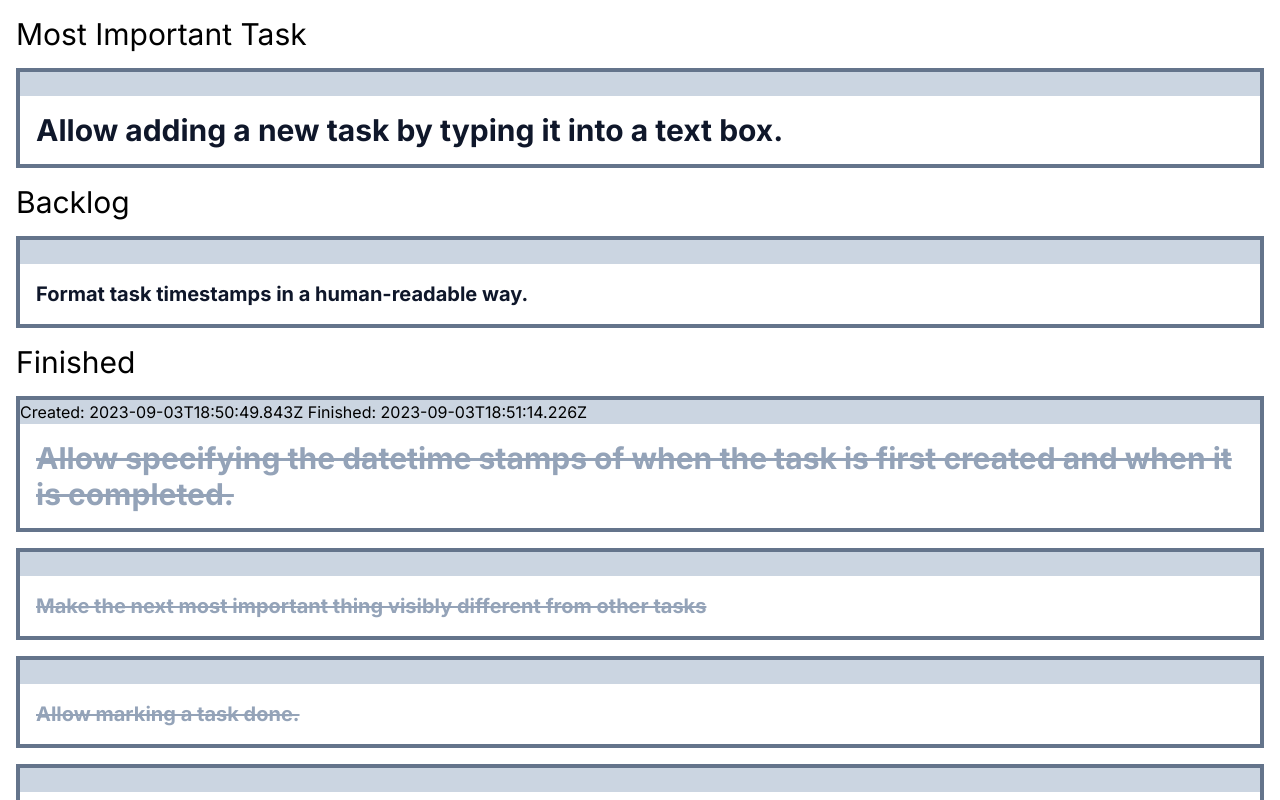
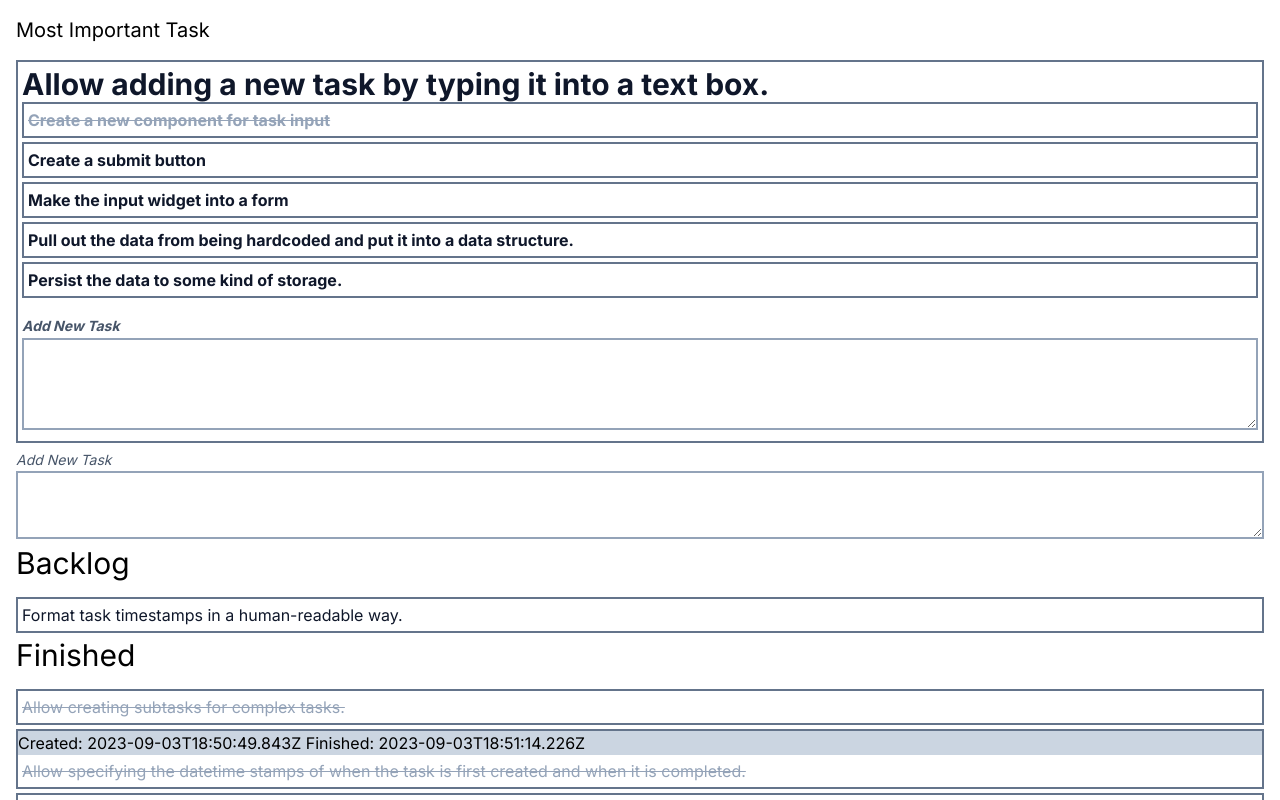
Before and after one commit to dvcolgan/mainbus, a Next.js app: page / in a window 1280 px wide. Shown: the top 800 px of the page. Built offline with nearby package versions, Linux system fonts and the light colour scheme.

Commit message:
Task input box and subtasks

```diff
--- a/src/app/page.js
+++ b/src/app/page.js
@@ -8,16 +8,18 @@ function Task({
   children,
 }) {
   return (
-    <div className="border-4 border-slate-500 mb-4">
-      <div className="bg-slate-300">
-        {createdAt && <span>Created: {createdAt}</span>}&nbsp;
-        {finishedAt && <span>Finished: {finishedAt}</span>}
-      </div>
+    <div className="border-2 border-slate-500 mb-1">
+      {(createdAt || finishedAt) && (
+        <div className="bg-slate-300">
+          {createdAt && <span>Created: {createdAt}</span>}&nbsp;
+          {finishedAt && <span>Finished: {finishedAt}</span>}
+        </div>
+      )}
       <div
         className={clsx(
-          "font-bold p-4",
+          "p-1",
           finished ? "text-slate-400 line-through" : "text-slate-900",
-          important ? "text-3xl" : "text-xl"
+          important ? "text-3xl font-bold" : "text-base"
         )}
       >
         {children}
@@ -26,22 +28,43 @@ function Task({
   );
 }
 
+function TaskInput({}) {
+  return (
+    <>
+      <label className="italic text-slate-600 text-sm">Add New Task</label>
+      <textarea className="border-2 border-slate-400 p-2 w-full"></textarea>
+    </>
+  );
+}
+
 export default function Home() {
   return (
     <main>
-      <h3 className="text-3xl mb-4">Most Important Task</h3>
+      <h3 className="text-xl mb-4">Most Important Task</h3>
       <Task important={true}>
         Allow adding a new task by typing it into a text box.
+        <Task finished={true}>Create a new component for task input</Task>
+        <Task>Create a submit button</Task>
+        <Task>Make the input widget into a form</Task>
+        <Task>
+          Pull out the data from being hardcoded and put it into a data
+          structure.
+        </Task>
+        <Task>Persist the data to some kind of storage.</Task>
+        <TaskInput />
       </Task>
+
+      <TaskInput />
       <h3 className="text-3xl mb-4">Backlog</h3>
       <Task>Format task timestamps in a human-readable way.</Task>
       <h3 className="text-3xl mb-4">Finished</h3>
+
+      <Task finished={true}>Allow creating subtasks for complex tasks.</Task>
 
       <Task
         createdAt={"2023-09-03T18:50:49.843Z"}
         finishedAt={"2023-09-03T18:51:14.226Z"}
         finished={true}
-        important={true}
       >
         Allow specifying the datetime stamps of when the task is first created
         and when it is completed.
```
Also changed, not shown: tailwind.config.js (+7 -7 lines).
